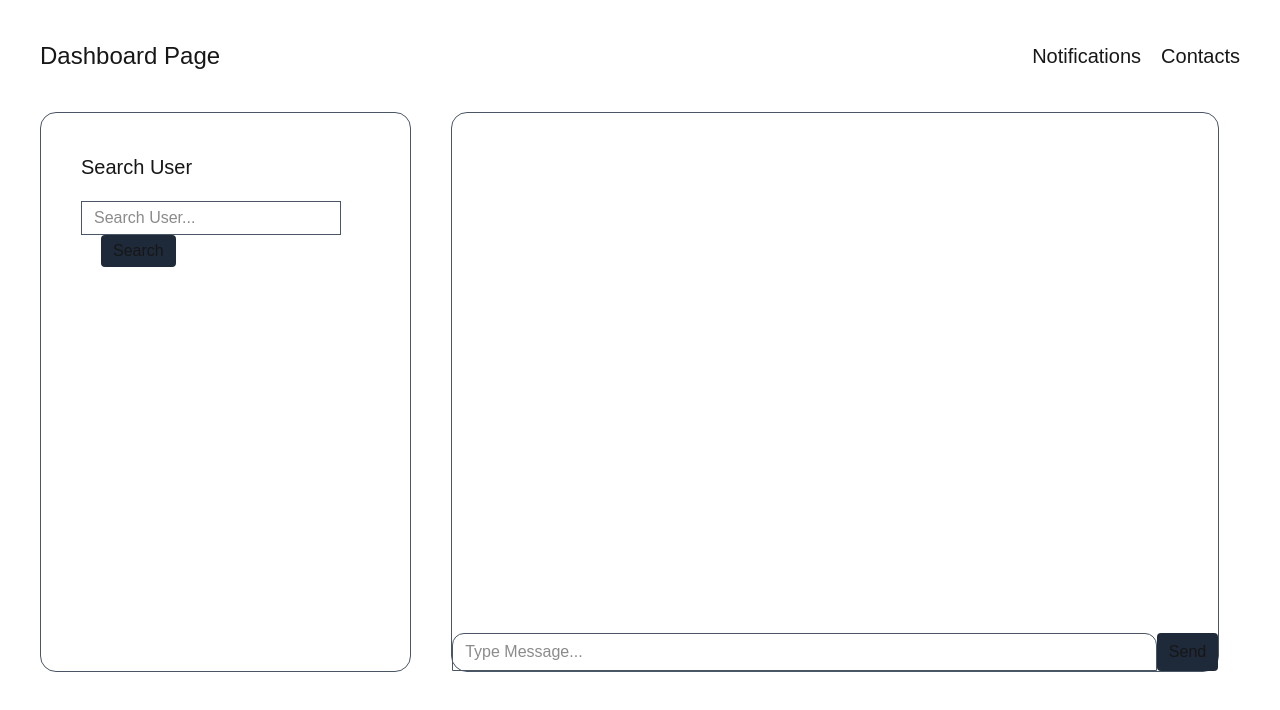
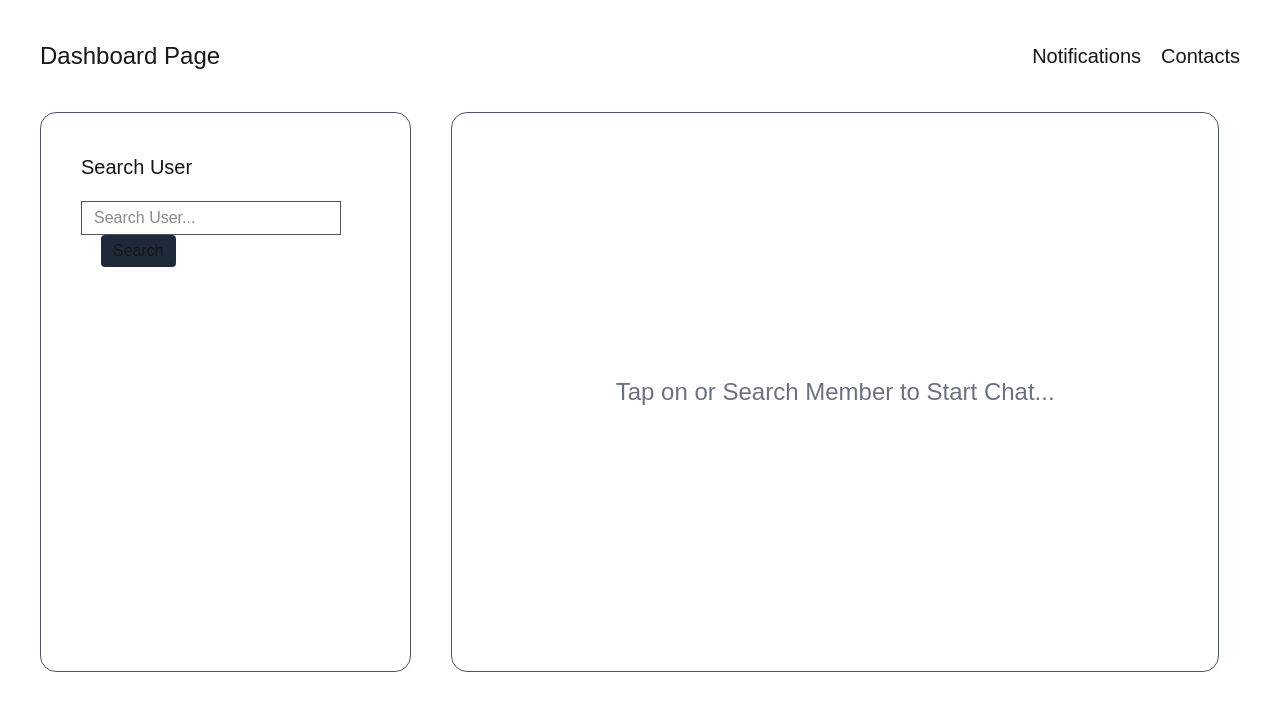
Before and after one commit to IamFJ03/chatConnect, a Next.js app: page /dashboard in a window 1280 px wide. Shown: the top 710 px of the page. Built offline with nearby package versions, Linux system fonts and the light colour scheme; no server answers.

Commit message:
ChatScreen Fixes

```diff
--- a/src/app/components/chatScreen.tsx
+++ b/src/app/components/chatScreen.tsx
@@ -1,27 +1,34 @@
 type chatUserProps = {
-    chatUser:{
+    chatUser: {
         id: number,
         username: string,
         email: string
     }
 }
 
-export default function ChatScreen({chatUser}: chatUserProps){
+export default function ChatScreen({ chatUser }: chatUserProps) {
     return (
 
         <div className="flex flex-col w-full">
+            {chatUser ?
+                <>
                     <div className="flex-1">
-                {
-                    chatUser &&
+
                         <div className="bg-gray-600 rounded-t-2xl px-10 py-5">
                             <p>{chatUser.username}</p>
                         </div>
-                }</div>
 
+                    </div>
                     <div className="flex w-full">
-                <input type="text" placeholder="Type Message..." className="border border-gray-600 px-3 py-1.5 rounded-t-xl flex-1"/>
+                        <input type="text" placeholder="Type Message..." className="border border-gray-600 px-3 py-1.5 rounded-t-xl flex-1" />
                         <button className="bg-gray-800 py-1.5 px-3 rounded cursor-pointer">Send</button>
+                    </div></>
+                :
+                <>
+                    <div className="w-full h-full flex justify-center items-center">
+                        <p className="text-2xl text-gray-500">Tap on or Search Member to Start Chat...</p>
                     </div>
+                </>}
         </div>
     )
 }
```
Lines whose indentation alone changed are shown as unchanged.
